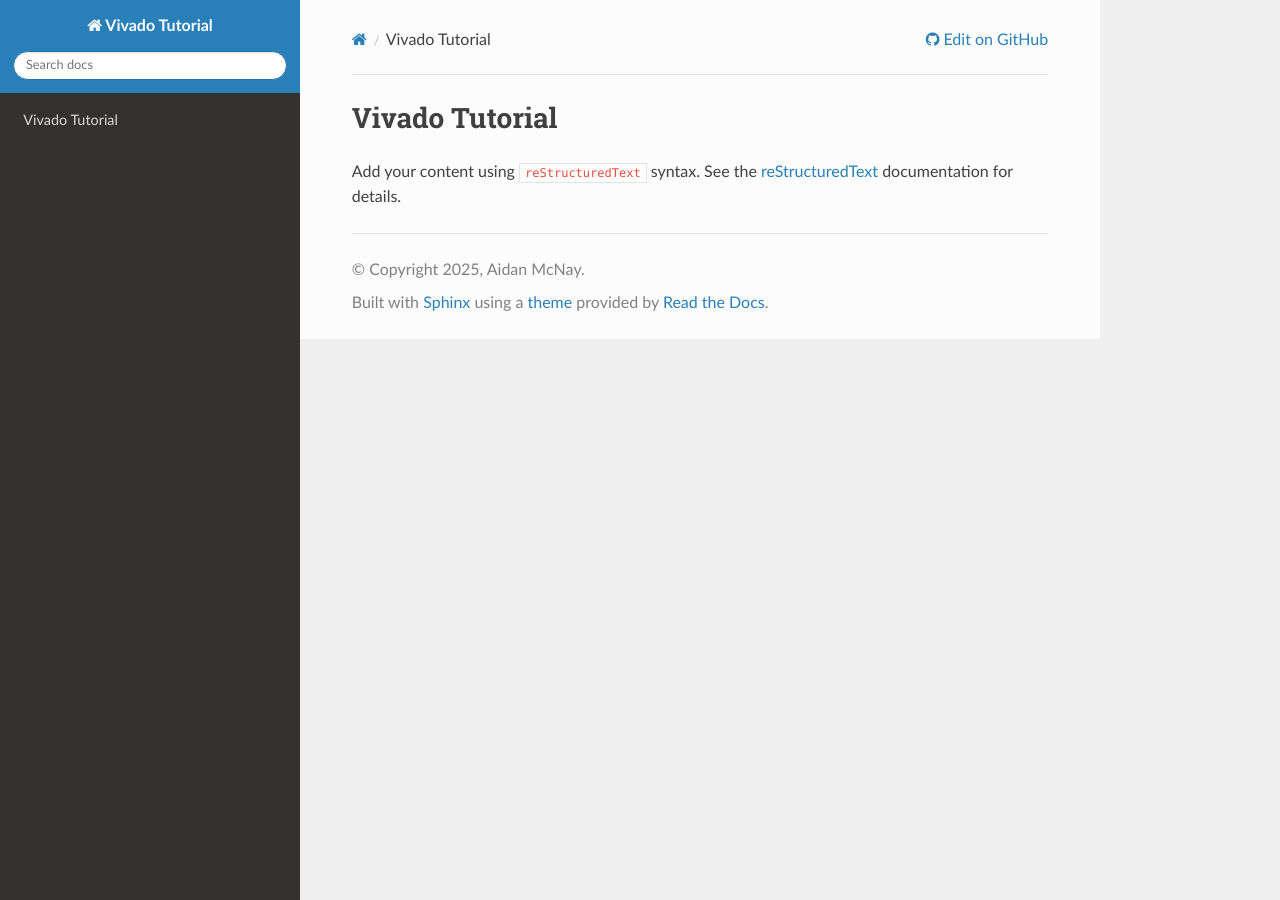
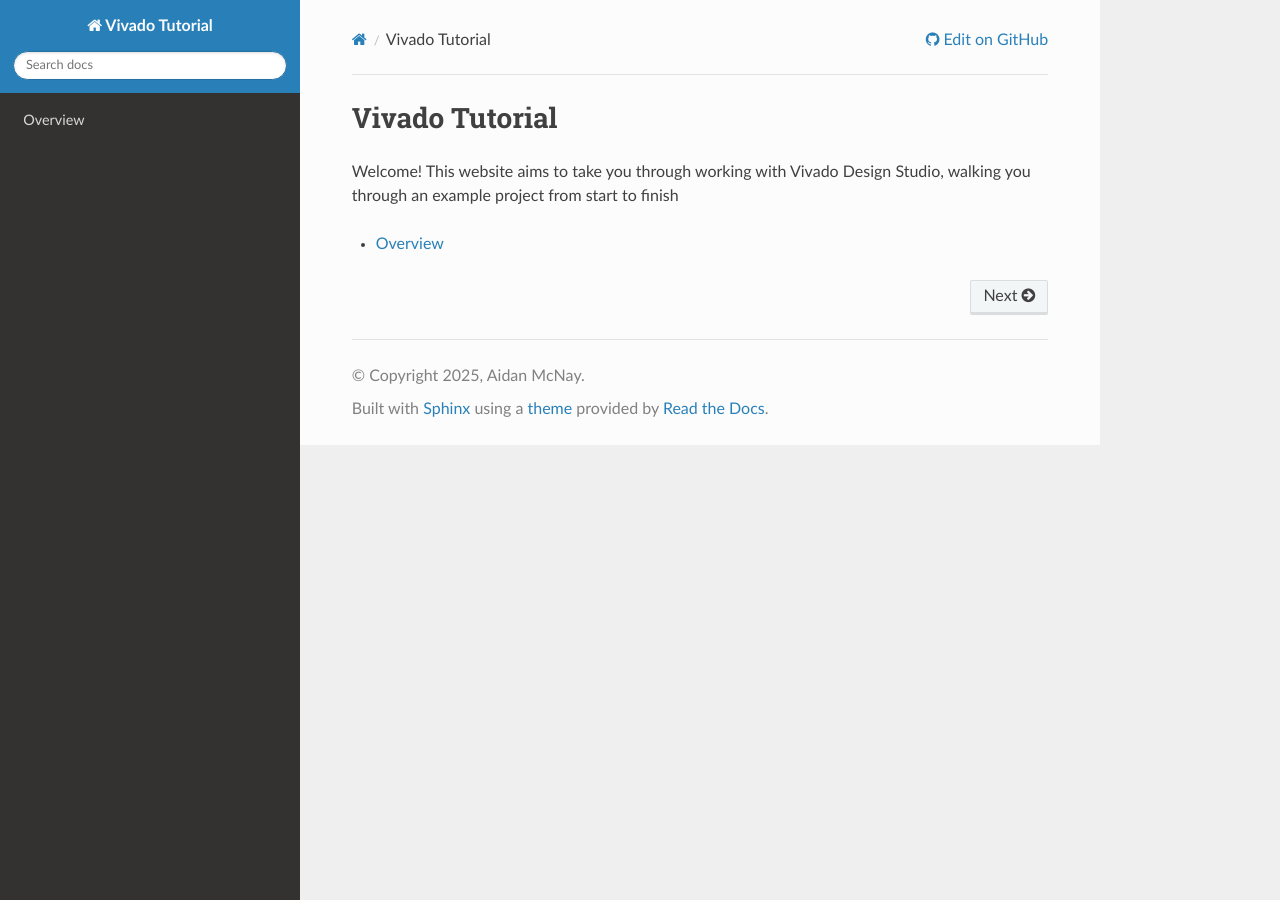
Before and after one commit to Aidan-McNay/vivado-tutorial, a Sphinx documentation site: the page built from docs/index.rst, in a window 1280 px wide. Built offline with Sphinx 7.4.7 and the Read the Docs theme 3.1.0, drawn with Linux system fonts in a browser that asks for light colours.

Commit message:
Getting started with tutorial structure

```diff
--- a/docs/conf.py
+++ b/docs/conf.py
@@ -13,7 +13,7 @@ author = "Aidan McNay"
 # -- General configuration ---------------------------------------------------
 # https://www.sphinx-doc.org/en/master/usage/configuration.html#general-configuration
 
-extensions = ["sphinx_rtd_theme"]
+extensions = ["sphinx_rtd_theme", "sphinx_tabs.tabs"]
 
 templates_path = ["_templates"]
 exclude_patterns = []
@@ -24,6 +24,7 @@ exclude_patterns = []
 
 html_theme = "sphinx_rtd_theme"
 html_static_path = ["_static"]
+html_favicon = "_static/img/favicon.ico"
 
 html_context = {
     "display_github": True,  # Integrate GitHub
--- a/docs/index.rst
+++ b/docs/index.rst
@@ -4,13 +4,13 @@
    contain the root `toctree` directive.
 
 Vivado Tutorial
-=============================
+==========================================================================
 
-Add your content using ``reStructuredText`` syntax. See the
-`reStructuredText <https://www.sphinx-doc.org/en/master/usage/restructuredtext/index.html>`_
-documentation for details.
+Welcome! This website aims to take you through working with Vivado
+Design Studio, walking you through an example project from start to finish
 
 
 .. toctree::
-   :maxdepth: 2
-   :caption: Contents:
+   :maxdepth: 1
+
+   overview
```
Also changed, not shown: docs/overview.rst (added, +77 -0 lines), docs/_static/img/favicon.ico (added), 1 other file.
